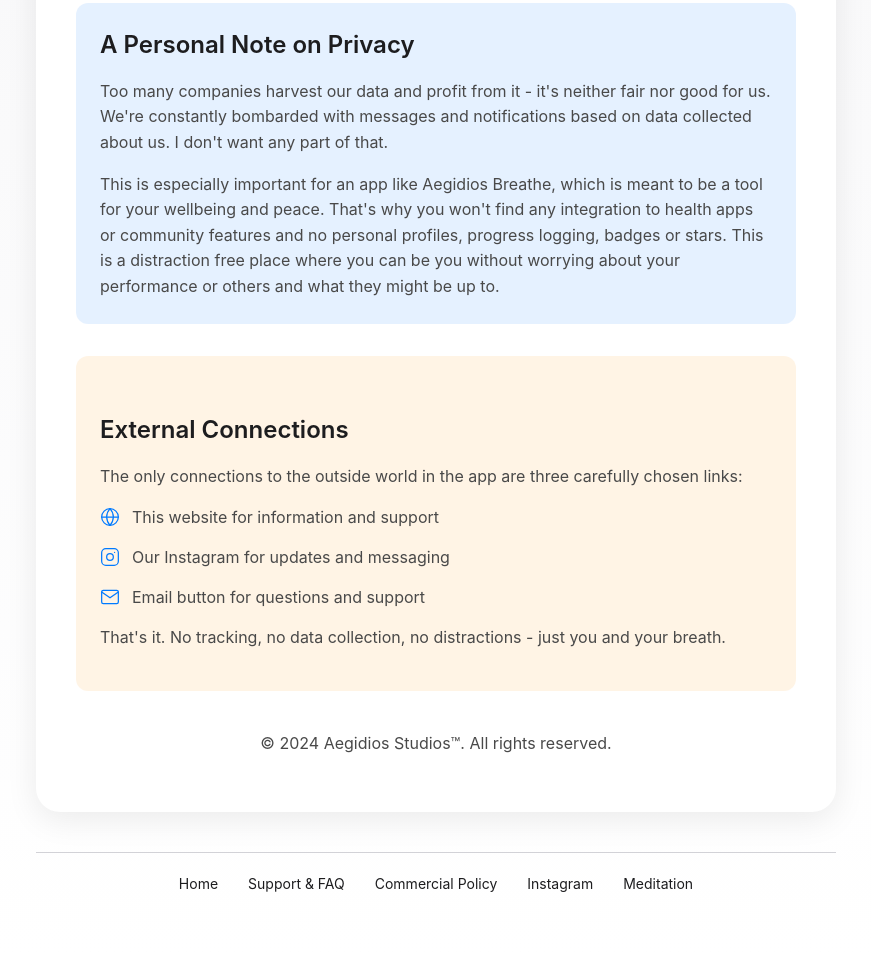
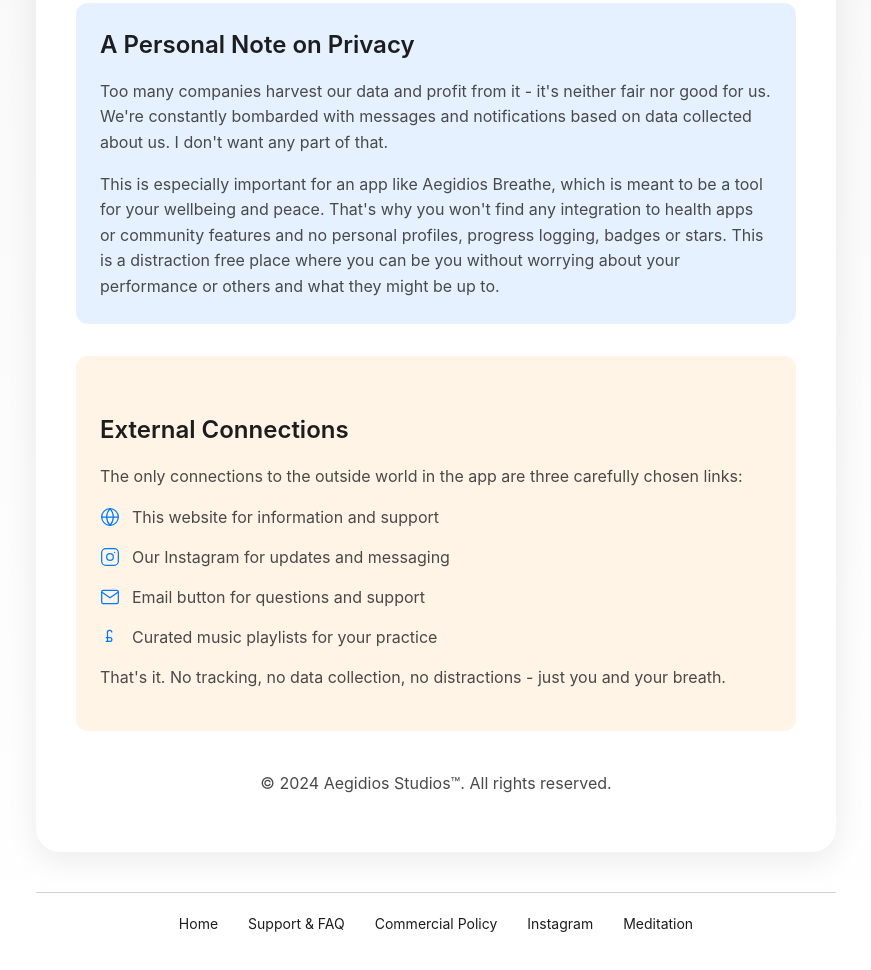
Before and after one commit to aegidiosstudios/aegidiosstudios.github.io, a plain HTML site: page breatheapp/privacy.html in a window 1280 px wide. Shown: the part 677-1647 px from the top of the page, without its empty margins (204-1075 px from the left). Drawn offline with Linux system fonts and the light colour scheme.

Commit message:
Update privacy.html

```diff
--- a/breatheapp/privacy.html
+++ b/breatheapp/privacy.html
@@ -234,6 +234,13 @@
                             </svg>
                             <span>Email button for questions and support</span>
                         </li>
+                        <li class="feature-item">
+                            <svg class="feature-icon" viewBox="0 0 24 24" fill="none" stroke="currentColor" stroke-width="1.5" stroke-linecap="round" stroke-linejoin="round">
+                                <path d="M9 17.25V7.5a2.25 2.25 0 015.25-1.5"/>
+                                <path d="M7.5 17.25h4.5a2.25 2.25 0 000-4.5h-4.5"/>
+                            </svg>
+                            <span>Curated music playlists for your practice</span>
+                        </li>
                     </ul>
                     <p>That's it. No tracking, no data collection, no distractions - just you and your breath.</p>
                 </div>
```
